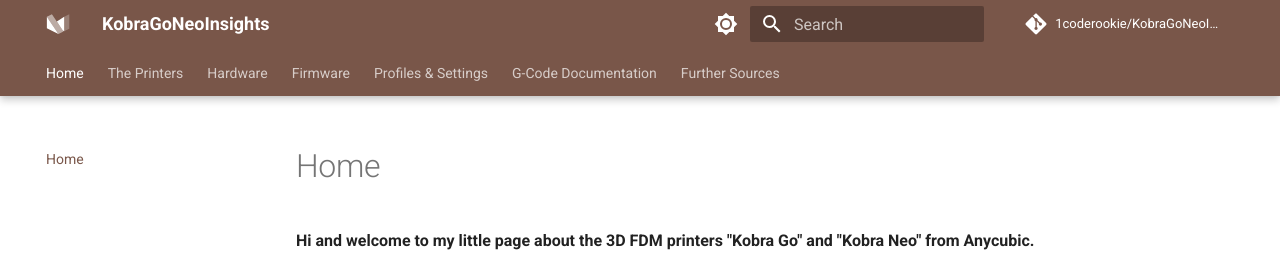
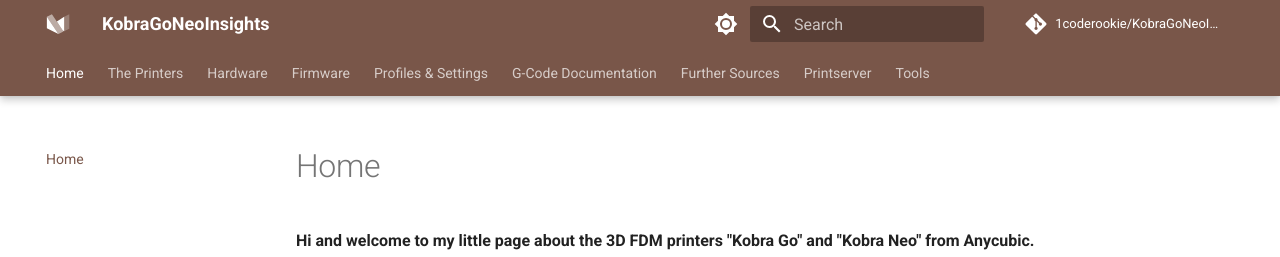
Before and after one commit to 1coderookie/KobraGoNeoInsights, an MkDocs documentation site: the page built from docs/index.md, in a window 1280 px wide. Shown: the top 257 px of the page. Built offline with MkDocs 1.6.1 and Material for MkDocs 9.7.7, drawn with Linux system fonts in a browser that asks for light colours; comment, search, counter and statistics services are not loaded.

Commit message:
Update mkdocs.yml

```diff
--- a/mkdocs.yml
+++ b/mkdocs.yml
@@ -128,3 +128,5 @@
   - Profiles & Settings: 'pro_set.md'
   - G-Code Documentation: 'gcode_doc.md'
   - Further Sources: 'further_sources.md'
+  - Printserver: 'printserver.md'
+  - Tools: 'tools.md'
```
